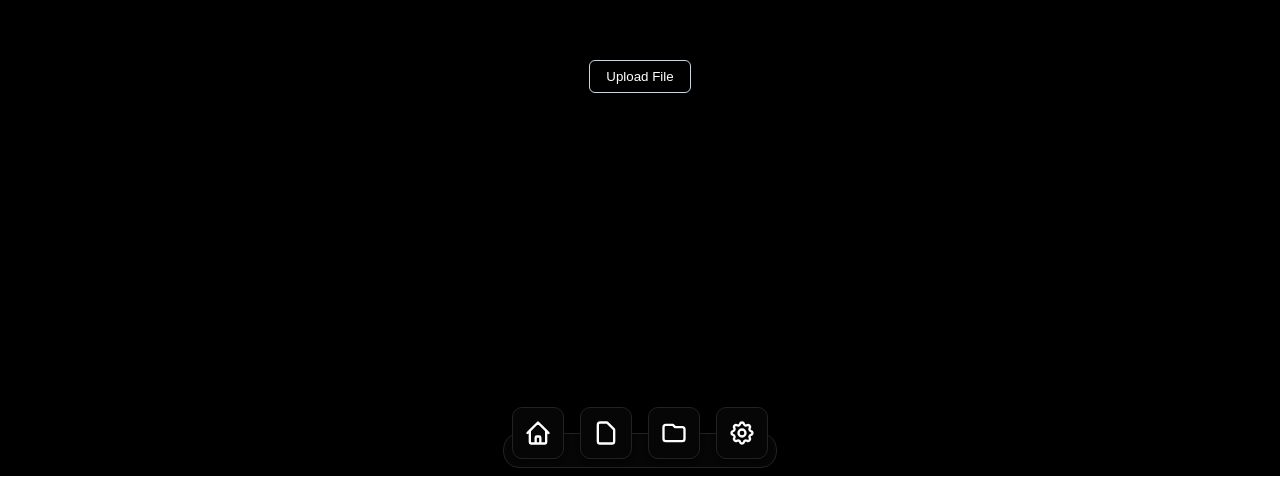
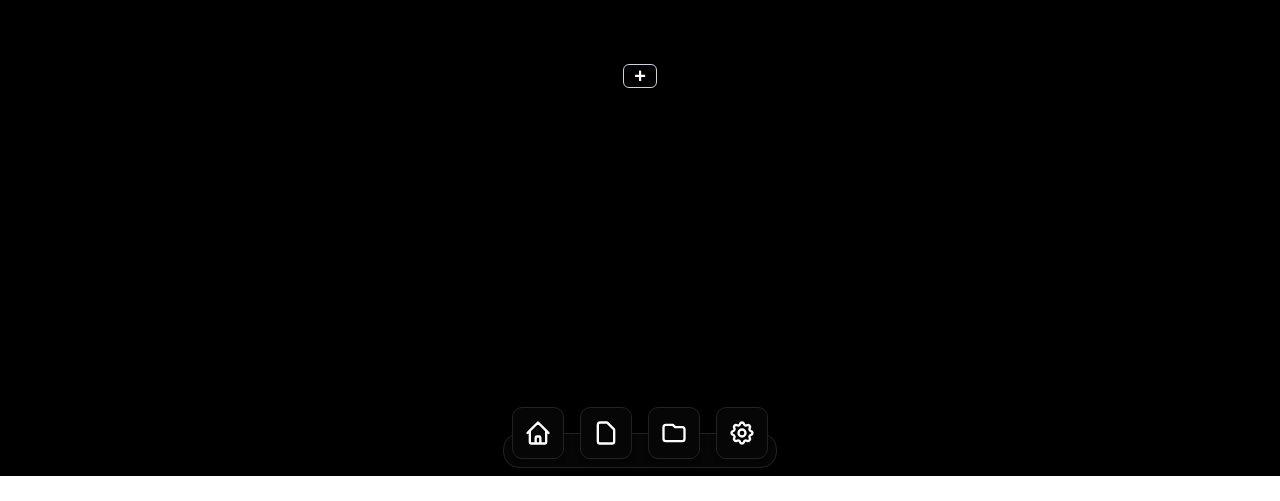
Before and after one commit to bobtrolledu/BCHacks6, a React (Create React App) app in the folder BCHacks/main/: page /canvas in a window 1280 px wide. Shown: the part 324-825 px from the top of the page. Built offline with nearby package versions, Linux system fonts and the light colour scheme.

Commit message:
new upload button style

```diff
--- a/BCHacks/main/src/Pages/Canvas.css
+++ b/BCHacks/main/src/Pages/Canvas.css
@@ -13,12 +13,16 @@
     border-color 0.2s ease-in-out,
     transform 0.2s ease-in-out,
     box-shadow 0.2s ease-in-out;
+    width: 3vh;
+    height: 3vh;
+    font-weight: bolder;
+    font-size: 1.25rem;
 }
 
 .button:hover {
     background-color: #313333;
     border-color: #596377;
-    transform: scale(1.05); /* Button scales up slightly */
+    transform: scale(1.3); /* Button scales up slightly */
     box-shadow: 0 4px 8px rgba(0, 0, 0, 0.2); /* Adds subtle shadow */
 }
 
--- a/BCHacks/main/src/Pages/Canvas.js
+++ b/BCHacks/main/src/Pages/Canvas.js
@@ -44,7 +44,7 @@ function Canvas() {
                         onClick={handleButtonClick}
                         className="button"
                     >
-                        Upload File
+                        +
                     </button>
                     <div className="tooltip-content">Click to upload a file</div>
                 </div>
```
